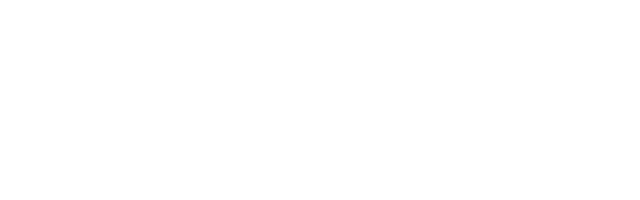
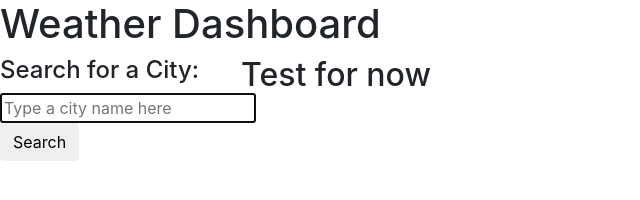
Before and after one commit to Connor2h/weather-dashboard, a plain HTML site: page index.html in a window 1280 px wide. Shown: the whole page, without its empty margins (0-640 px from the left). Drawn offline with nearby package versions, Linux system fonts and the light colour scheme.

Commit message:
adding initial html elements

```diff
--- a/index.html
+++ b/index.html
@@ -4,9 +4,48 @@
     <meta charset="UTF-8">
     <meta http-equiv="X-UA-Compatible" content="IE=edge">
     <meta name="viewport" content="width=device-width, initial-scale=1.0">
+    <link rel="stylesheet" href="https://stackpath.bootstrapcdn.com/bootstrap/4.1.3/css/bootstrap.min.css" integrity="sha384-MCw98/SFnGE8fJT3GXwEOngsV7Zt27NXFoaoApmYm81iuXoPkFOJwJ8ERdknLPMO" crossorigin="anonymous">
+    <link rel="stylesheet" href="./assets/css/style.css">
     <title>Weather Dashboard</title>
 </head>
-<body>
 
+<body class="">
+    <header>
+        <h1>Weather Dashboard</h1>
+    </header>
+
+    <!-- main container -->
+    <div class="container-fluid">
+
+        <div class="row">
+
+            <aside>
+                <div class="search-bar">
+                    <h4>Search for a City:</h4>
+                    <input name="city" id="city" type="text" autofocus="true" class="form-input" placeholder="Type a city name here">
+
+                </div>
+
+                <div>
+                    <button type="submit" class="btn">Search</button>
+                </div>
+            </aside>
+
+            <!-- weather container -->
+            <div class="row">
+                <h2>Test for now</h2>
+
+            </div>
+
+
+        </div>
+
+    </div>
+
+
+    <script src="https://code.jquery.com/jquery-3.3.1.slim.min.js" integrity="sha384-q8i/X+965DzO0rT7abK41JStQIAqVgRVzpbzo5smXKp4YfRvH+8abtTE1Pi6jizo" crossorigin="anonymous"></script>
+    <script src="https://cdnjs.cloudflare.com/ajax/libs/popper.js/1.14.3/umd/popper.min.js" integrity="sha384-ZMP7rVo3mIykV+2+9J3UJ46jBk0WLaUAdn689aCwoqbBJiSnjAK/l8WvCWPIPm49" crossorigin="anonymous"></script>
+    <script src="https://stackpath.bootstrapcdn.com/bootstrap/4.1.3/js/bootstrap.min.js" integrity="sha384-ChfqqxuZUCnJSK3+MXmPNIyE6ZbWh2IMqE241rYiqJxyMiZ6OW/JmZQ5stwEULTy" crossorigin="anonymous"></script>
+    <script src="./assets/js/script.js"></script>
 </body>
 </html>
```
